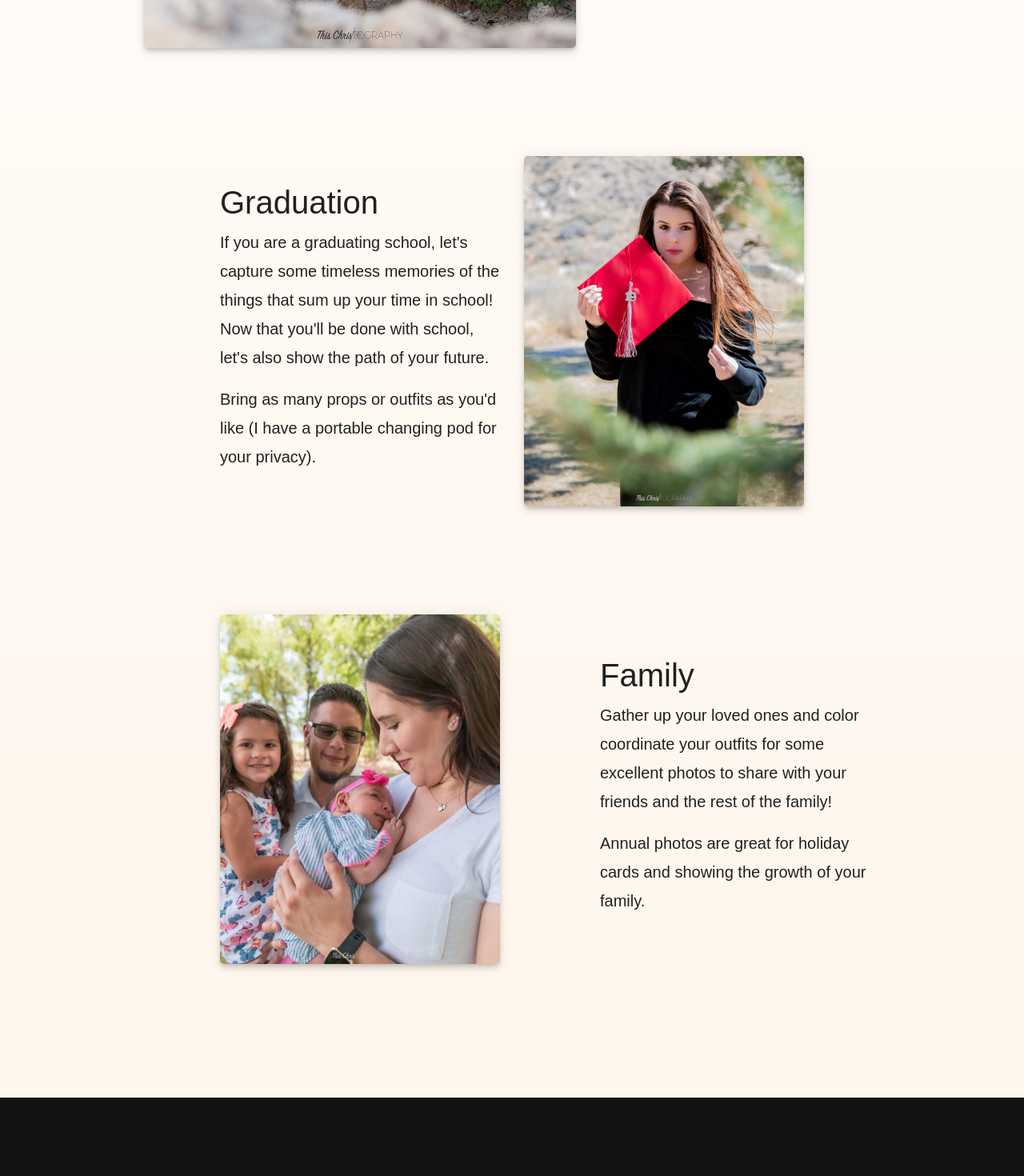
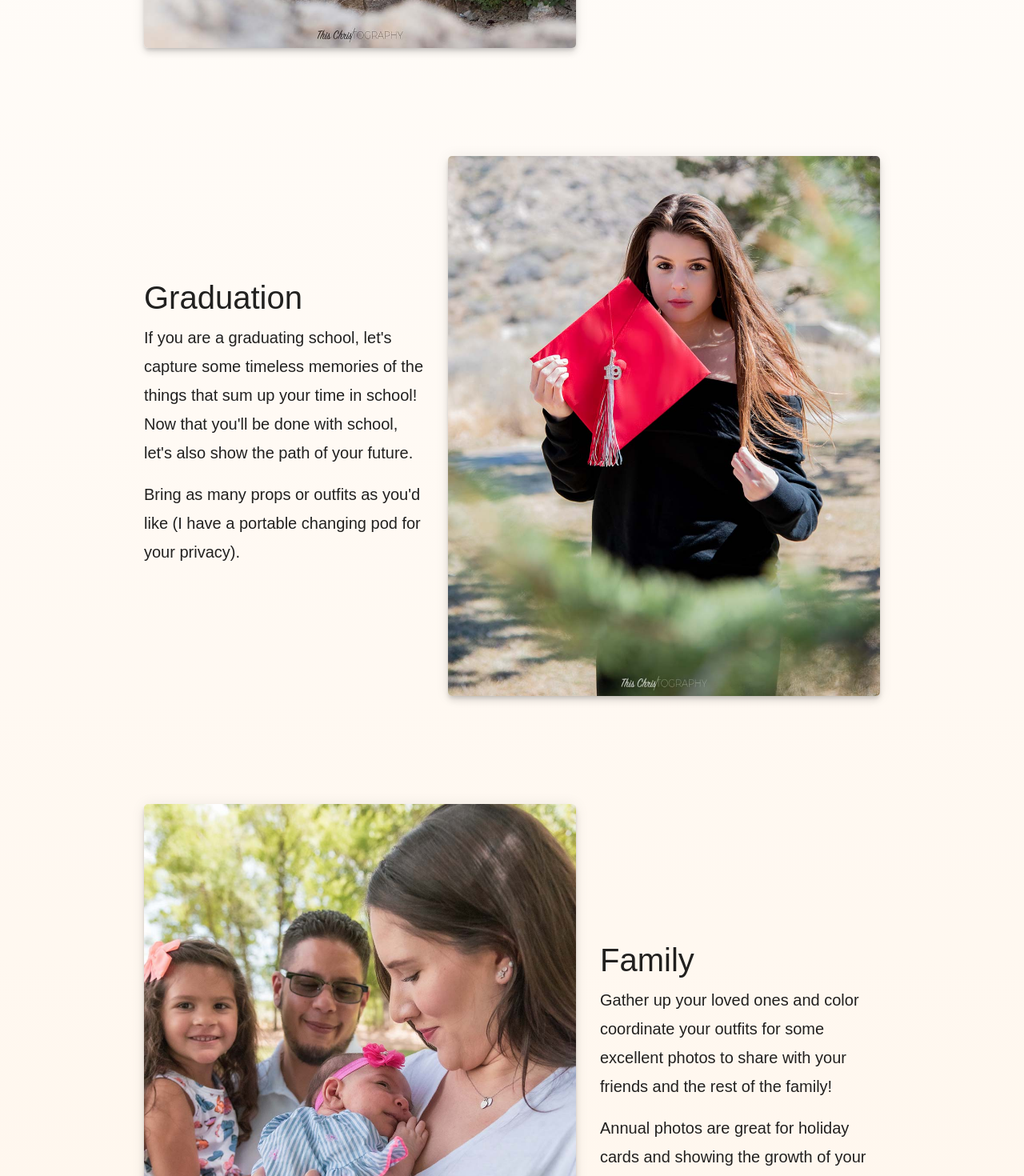
Before and after one commit to csalinas-dev/thischristography, a React (Create React App) app: page /portraits in a window 1280 px wide. Shown: the part 1330-2800 px from the top of the page at 80% size. Built offline with nearby package versions, Linux system fonts and the light colour scheme; no server answers; a web font is replaced by a local one.

Commit message:
fix: portraits layout

```diff
--- a/src/pages/Portraits/index.tsx
+++ b/src/pages/Portraits/index.tsx
@@ -72,12 +72,12 @@ const Portraits: FC = () => {
       {senior &&
         <Container as="section">
           <Row>
-            <Col sm={8} md={6} lg={4} className="offset-sm-2 offset-md-0 order-md-2 mb-4 mb-lg-0">
+            <Col lg={6} className="order-md-2 mb-4 mb-lg-0">
               <ScrollAnimation animateIn="fadeInUp" animateOnce={true}>
                 <Image src={senior.url} height={senior.height} width={senior.width} id={senior.id} />
               </ScrollAnimation>
             </Col>
-            <Col md={6} lg={4} className="d-flex flex-column justify-content-center offset-lg-2 order-md-1 text-center text-md-left">
+            <Col lg={4} className="d-flex flex-column justify-content-center offset-lg-1 text-center text-lg-left">
               <ScrollAnimation animateIn="fadeInDown" animateOnce={true}>
                 <h1>Graduation</h1>
                 <p>If you are a graduating school, let's capture some timeless memories of the things that sum up your time in school! Now that you'll be done with school, let's also show the path of your future.</p>
@@ -90,12 +90,12 @@ const Portraits: FC = () => {
       {family &&
         <Container as="section">
           <Row>
-            <Col sm={8} md={6} lg={4} className="offset-sm-2 offset-md-0 offset-lg-2 mb-4 mb-lg-0">
+            <Col lg={6} className="offset-lg-1 mb-4 mb-lg-0">
               <ScrollAnimation animateIn="fadeInLeft">
                 <Image src={family.url} height={family.height} width={family.width} id={family.id} />
               </ScrollAnimation>
             </Col>
-            <Col md={6} lg={4} className="d-flex flex-column justify-content-center offset-lg-1 text-center text-md-left">
+            <Col lg={4} className="d-flex flex-column justify-content-center text-center text-lg-left">
               <ScrollAnimation animateIn="fadeInRight">
                 <h1>Family</h1>
                 <p>Gather up your loved ones and color coordinate your outfits for some excellent photos to share with your friends and the rest of the family!</p>
```
